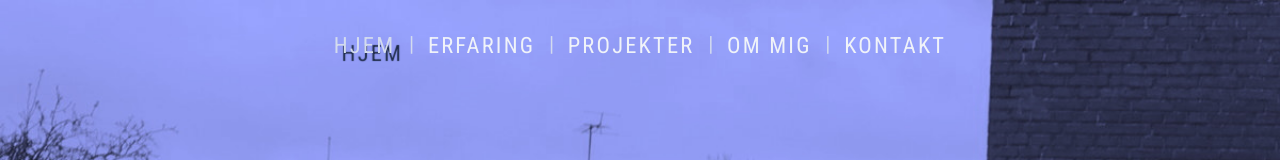
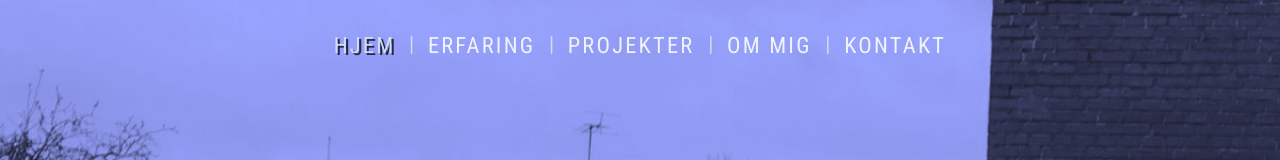
Before and after one commit to camper0008/tphollebeek, a React (Create React App) app: page / in a window 1280 px wide. In both pictures the pointer is over the link "HJEM". Shown: the top 160 px of the page. Built offline with nearby package versions, Linux system fonts and the light colour scheme.

Commit message:
updated css

```diff
--- a/src/style.css
+++ b/src/style.css
@@ -62,7 +62,7 @@ body {
 }
 .toolbar-button > a:hover {
     color: var(--primary-200);
-    text-shadow: 0.35em 0.35em 1px var(--primary-900);
+    text-shadow: 0.1em 0.1em 0 var(--primary-900);
     cursor: pointer;
 
     transition: color, text-shadow 0.2s ease    ;
```
